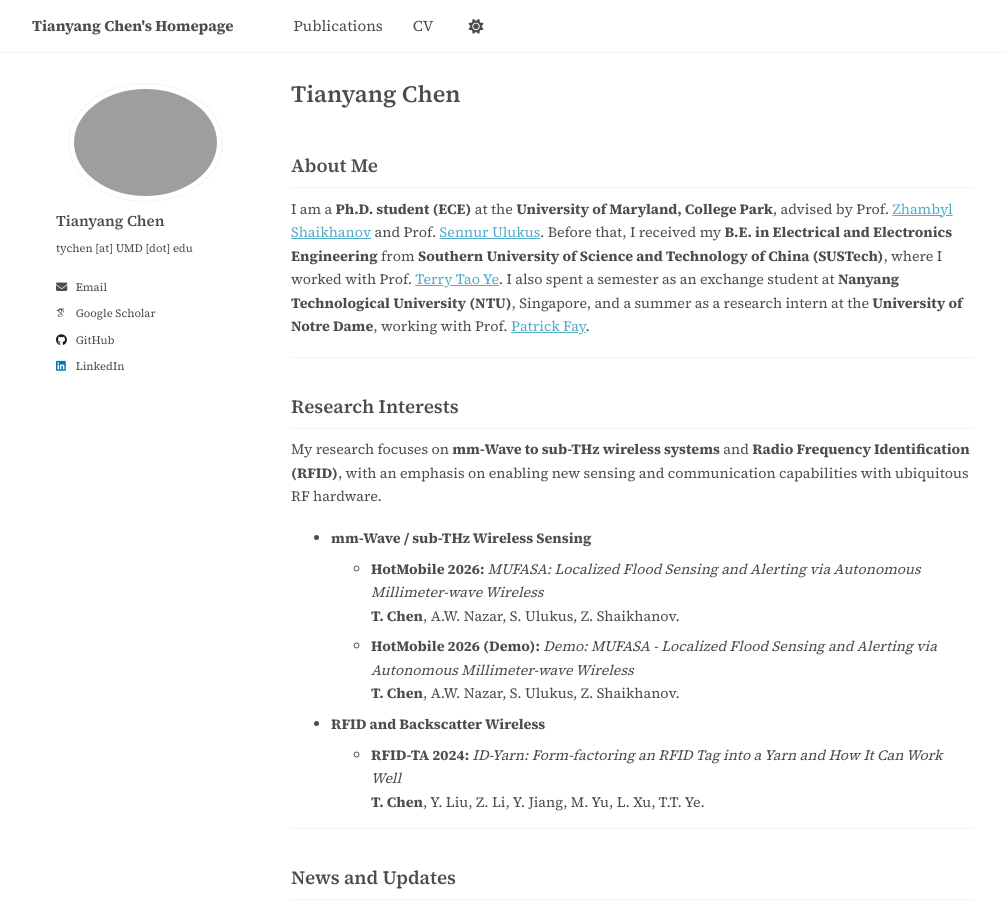
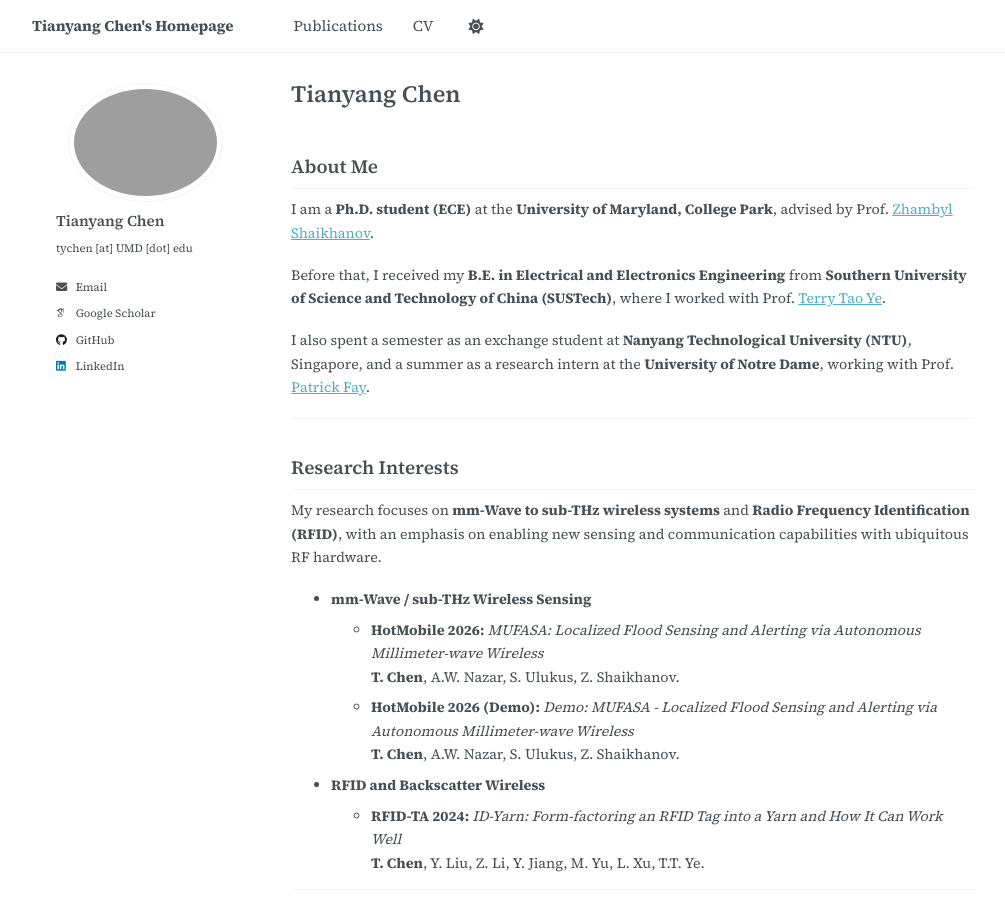
Before and after one commit to EliotChen8/EliotChen8.github.io, a Jekyll site: the page built from _pages/about.md, in a window 1280 px wide and 900 px high. Shown: the whole window, without its empty margins (32-1037 px from the left). Built offline with Jekyll 4.4.1, drawn with Linux system fonts in a browser that asks for light colours; some web fonts are replaced; a script that is not in the unit is left out.

Commit message:
Update advisor information in about.md
Removed the second advisor from the about section.

```diff
--- a/_pages/about.md
+++ b/_pages/about.md
@@ -9,8 +9,10 @@ redirect_from:
 
 ## About Me
 
-I am a **Ph.D. student (ECE)** at the **University of Maryland, College Park**, advised by Prof. [Zhambyl Shaikhanov](https://ece.umd.edu/clark/faculty/1858/Zhambyl-Shaikhanov) and Prof. [Sennur Ulukus](https://user.eng.umd.edu/~ulukus/).
+I am a **Ph.D. student (ECE)** at the **University of Maryland, College Park**, advised by Prof. [Zhambyl Shaikhanov](https://ece.umd.edu/clark/faculty/1858/Zhambyl-Shaikhanov).
+
 Before that, I received my **B.E. in Electrical and Electronics Engineering** from **Southern University of Science and Technology of China (SUSTech)**, where I worked with Prof. [Terry Tao Ye](https://faculty.sustech.edu.cn/yett/en/).
+
 I also spent a semester as an exchange student at **Nanyang Technological University (NTU)**, Singapore, and a summer as a research intern at the **University of Notre Dame**, working with Prof. [Patrick Fay](https://engineering.nd.edu/faculty/patrick-fay/).
 
 ---
```
